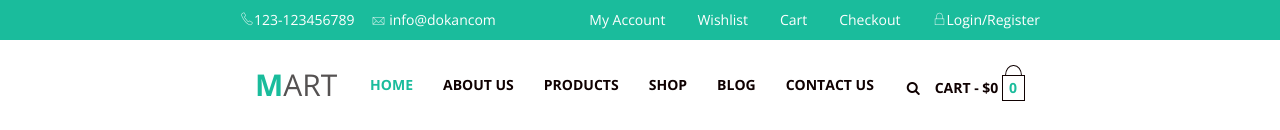
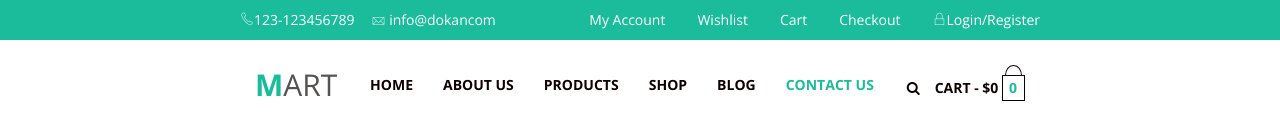
Before and after one commit to thomasvg67/martmongo, a React (Vite) app in the folder client/: page /contact in a window 1280 px wide. Shown: the top 130 px of the page. Built offline with nearby package versions, Linux system fonts and the light colour scheme.

Commit message:
nav,header, prodetails

```diff
--- a/client/src/components/Header.jsx
+++ b/client/src/components/Header.jsx
@@ -29,7 +29,7 @@ const Header = () => {
                 <ul className="nav nav-pills navbar-right">
                   <li><a href="/admin/addProducts">My Account</a></li>
                   <li><a href="/wishlist">Wishlist</a></li>
-                  <li><a href="#">Cart</a></li>
+                  <li><a href="/cart">Cart</a></li>
                   <li><a href="/admin">Checkout</a></li>
                   <li>
                     <a href="#">
--- a/client/src/components/Navbar.jsx
+++ b/client/src/components/Navbar.jsx
@@ -1,8 +1,12 @@
 import React from 'react'
-import { Link } from 'react-router-dom';
+import { Link, useLocation } from 'react-router-dom';
 
 
 const Navbar = () => {
+
+  const location = useLocation();
+  const currentPath = location.pathname;
+
   return (
     <div>
       <header className="header-section">
@@ -28,12 +32,24 @@ const Navbar = () => {
             {/* Collect the nav links, forms, and other content for toggling */}
             <div className="collapse navbar-collapse" id="bs-example-navbar-collapse-1">
               <ul className="nav navbar-nav">
-                <li className="active"><Link to="/">Home</Link></li>
-                <li><Link to="/about">About Us</Link></li>
-                <li><Link to="/product">Products</Link></li>
-                <li><Link to="#">Shop</Link></li>
-                <li><Link to="#">Blog</Link></li>
-                <li><Link to="/contact">Contact Us</Link></li>
+                <li className={currentPath === '/' ? 'active' : ''}>
+                  <Link to="/">Home</Link>
+                </li>
+                <li className={currentPath === '/about' ? 'active' : ''}>
+                  <Link to="/about">About Us</Link>
+                </li>
+                <li className={currentPath === '/product' ? 'active' : ''}>
+                  <Link to="/product">Products</Link>
+                </li>
+                <li className={currentPath === '/shop' ? 'active' : ''}>
+                  <Link to="/shop">Shop</Link>
+                </li>
+                <li className={currentPath === '/blog' ? 'active' : ''}>
+                  <Link to="/blog">Blog</Link>
+                </li>
+                <li className={currentPath === '/contact' ? 'active' : ''}>
+                  <Link to="/contact">Contact Us</Link>
+                </li>
               </ul>
 
               <ul className="nav navbar-nav navbar-right cart-menu">
--- a/client/src/pages/ProductDetails.jsx
+++ b/client/src/pages/ProductDetails.jsx
@@ -1,6 +1,7 @@
 import React, { useEffect, useState } from "react";
 import { useParams, useNavigate } from "react-router-dom";
 import axios from 'axios';
+import { Link } from 'react-router-dom';
 
 const ProductDetails = () => {
   const { id } = useParams();
@@ -60,7 +61,10 @@ const ProductDetails = () => {
   return (
     <div className="product-container">
       <nav className="breadcrumb">
-        Home / Products / {product.category} / <span className="highlight">{product.pname}</span>
+        <Link to="/" className="text-blue-500 hover:underline">Home</Link> /
+        <Link to="/product" className="text-blue-500 hover:underline"> Products</Link> /
+        {product.category} /
+        <span className="highlight">{product.pname}</span>
       </nav>
 
       <div className="details-card">
```
